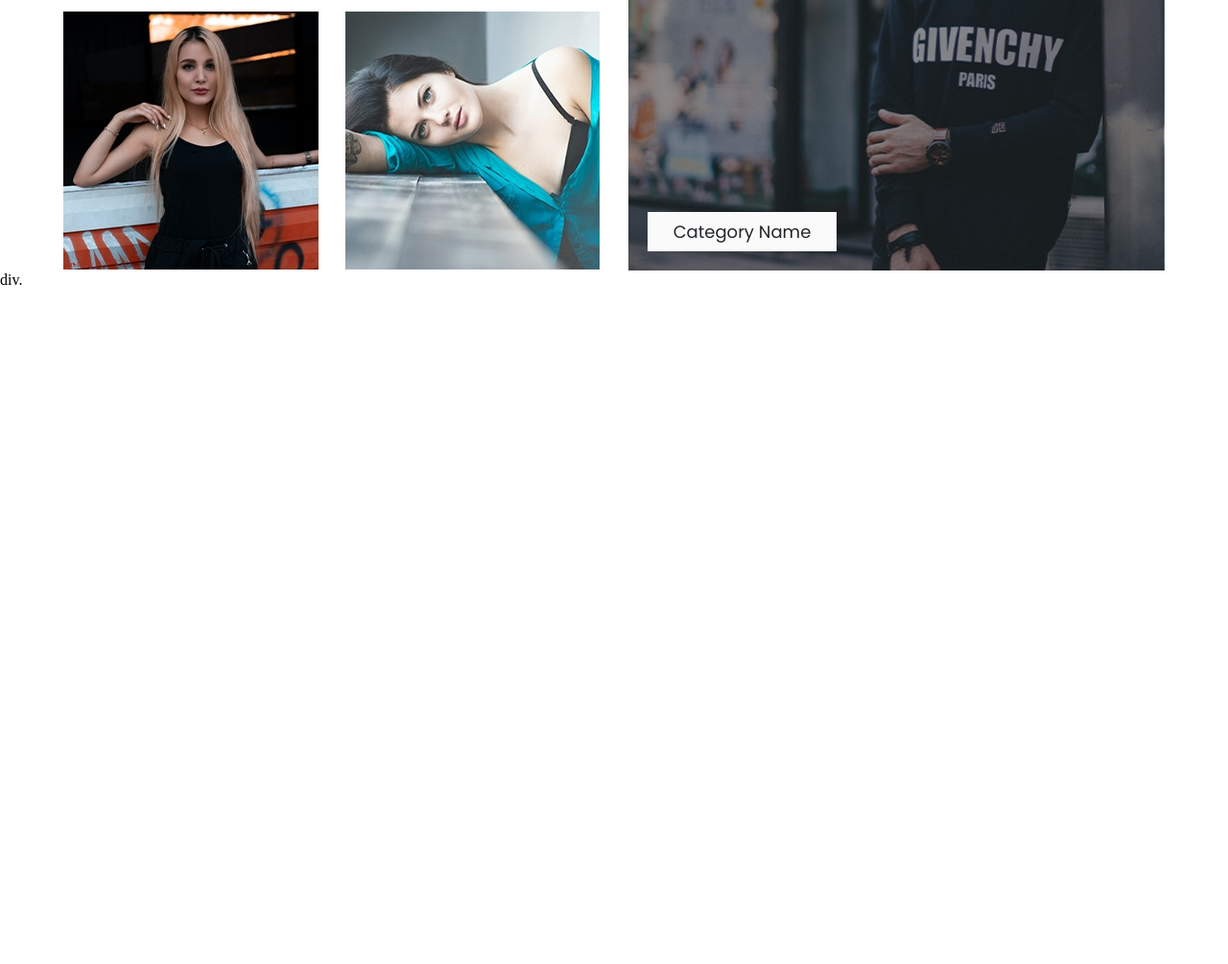
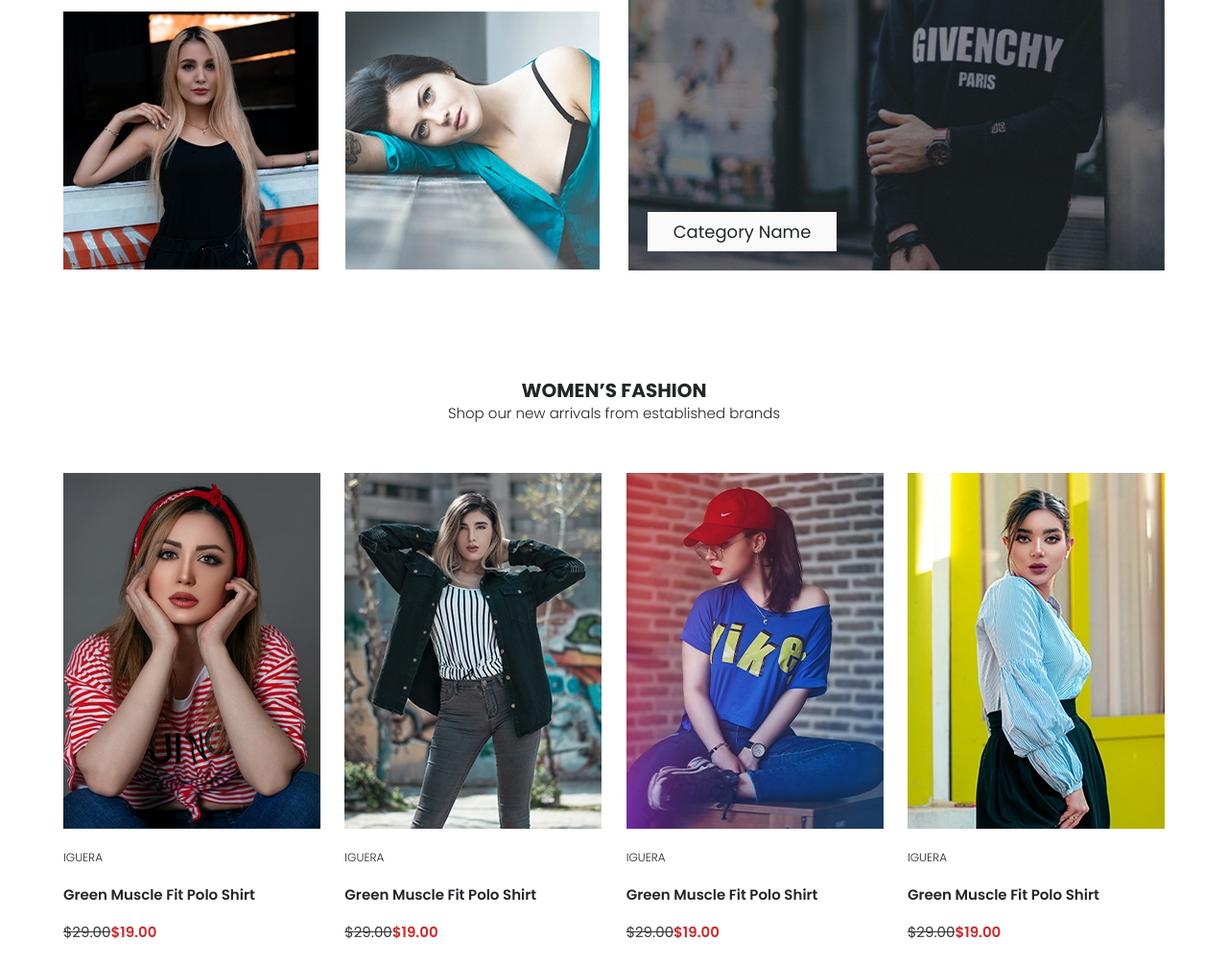
Before and after one commit to NutsaJu/Fashion-Landing-Page, a plain HTML site: page index.html in a window 1280 px wide. Shown: the part 1223-2228 px from the top of the page at 96% size. Before the commit the page ends 1523 px from the top, so only its background shows below. Drawn offline with Linux system fonts and the light colour scheme.

Commit message:
fash container

```diff
--- a/index.html
+++ b/index.html
@@ -67,7 +67,38 @@
         </div>
     </section>
     <section class="women-fashion">
-        div.
+        <div class="fash-container">
+            <div class="fash-title-block">
+                <h3>WOMEN’S FASHION</h3>
+                <h4>Shop our new arrivals from established brands</h4>
+            </div>
+            <div class="shop-container">
+                <div class="shop-block">
+                    <img src="images/womens-fash/wom-img1.jpg" alt="image">
+                    <h6>IGUERA</h6>
+                    <h3>Green Muscle Fit Polo Shirt</h3>
+                    <h4><span>$29.00</span>$19.00</h4>
+                </div>
+                <div class="shop-block">
+                    <img src="images/womens-fash/wom-img2.jpg" alt="image">
+                    <h6>IGUERA</h6>
+                    <h3>Green Muscle Fit Polo Shirt</h3>
+                    <h4><span>$29.00</span>$19.00</h4>
+                </div>
+                <div class="shop-block">
+                    <img src="images/womens-fash/wom-img3.jpg" alt="image">
+                    <h6>IGUERA</h6>
+                    <h3>Green Muscle Fit Polo Shirt</h3>
+                    <h4><span>$29.00</span>$19.00</h4>
+                </div>
+                <div class="shop-block">
+                    <img src="images/womens-fash/wom-img4.jpg" alt="image">
+                    <h6>IGUERA</h6>
+                    <h3>Green Muscle Fit Polo Shirt</h3>
+                    <h4><span>$29.00</span>$19.00</h4>
+                </div>
+            </div>
+        </div>
     </section>
 </body>
 </html>
--- a/scss/_style.scss
+++ b/scss/_style.scss
@@ -114,7 +114,7 @@ header{
     margin-top: 120px;
     height: 584px;
     @include d-flex-full (flex,space-between,start,wrap,row);
-    @media (max-width:1024px) {
+    @media (max-width:1118px) {
         height: auto;
     }
     @media (max-width:1119px) {
@@ -170,3 +170,66 @@ header{
         }
     }
 }
+// fashion page
+.fash-container{
+    @extend %contwidth;
+    margin-top: 113px;
+    height: 608px;
+    @media (max-width:1118px) {
+        height: auto;
+    }
+    @media (max-width:1072px) {
+        padding-inline: 200px;
+    }
+    @media (max-width:680px) {
+        padding-inline: 100px;
+    }
+    .fash-title-block{
+        width: $sizewid;
+        text-align: center;
+        margin-bottom: 55px;
+    }
+    .shop-container{
+        width: $sizewid;
+        @include d-flex(flex,space-between,center);
+        @include d-flex-full (flex,space-between,center,wrap,row);
+        @media (max-width:680px) {
+            justify-content: center;
+        }
+    }
+}
+.fash-title-block{
+    h3{
+        @include font($fontpop,bold,20px,$black);
+        margin-bottom: 6px;
+    }
+    h4{
+        @include font($fontpop,300,15px,$black);
+    }
+}
+.shop-container{
+    .shop-block{
+        width: 268px;
+        height: 486px;
+        flex-direction: column;
+        @include d-flex(flex,space-between,flex-start);
+        @media (max-width:1072px){
+            margin-top: 20px;
+        }
+        h6{
+            @include font($fontpop,300,12px,$black);
+        }
+        h3{
+            @include font($fontpop,600,15px,$black);
+        }
+        h4{
+            @include font($fontpop,600,15px,$red);
+            text-decoration: none;
+            span{
+                color: $lightblack;
+                font-weight: normal;
+                text-decoration:line-through;
+            }
+        }
+    }
+}
```
Also changed, not shown: css/global.css, 1 other file.
